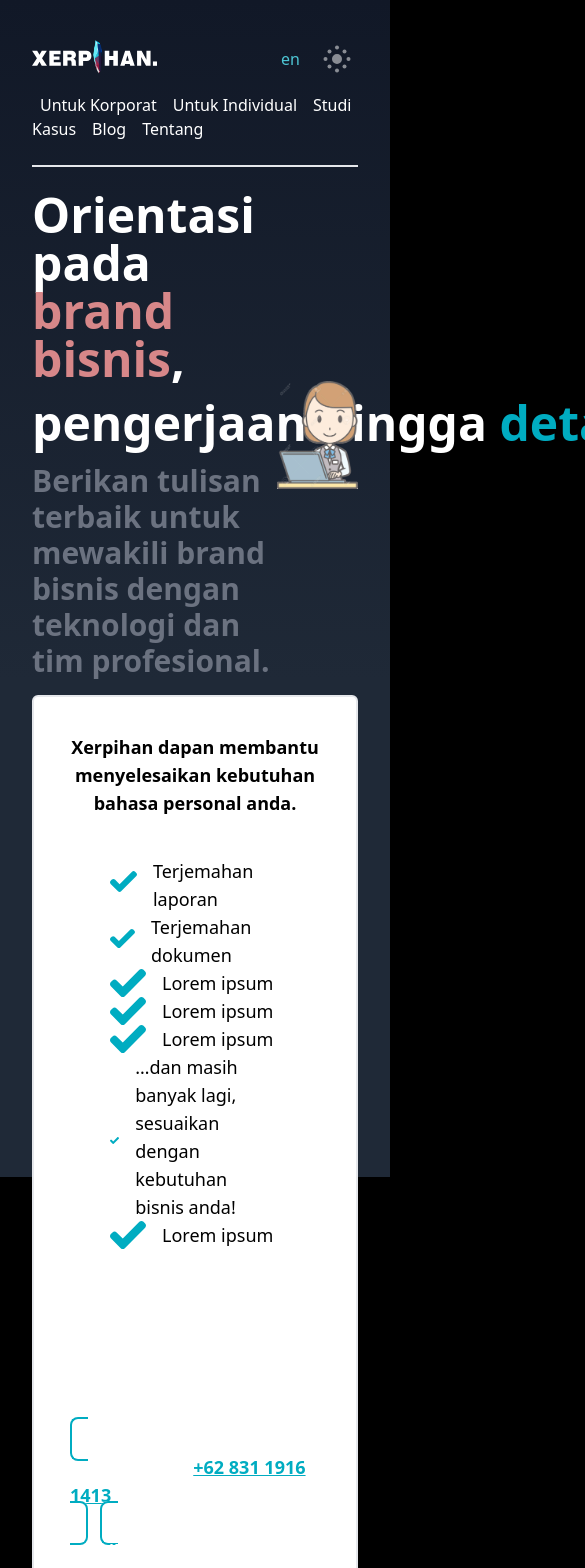
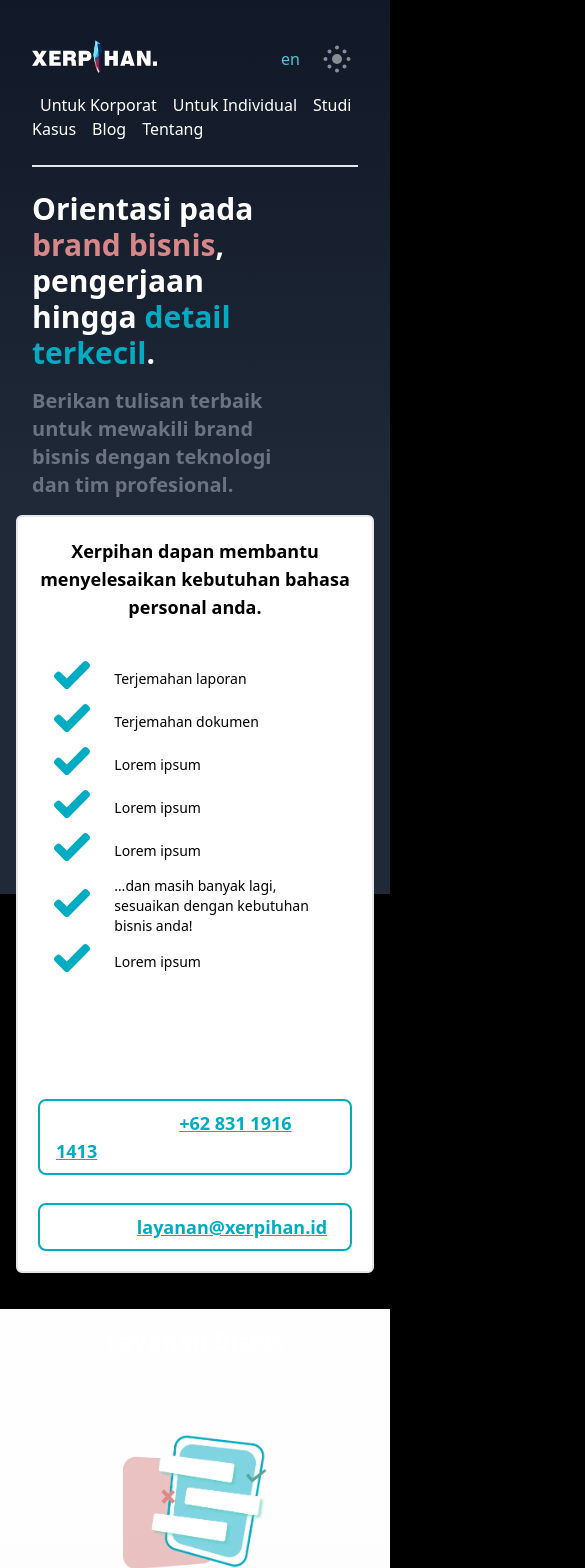
Before and after one commit to yasanugroho/silver-doodle, a Next.js app: page /for-corporates in a window 390 px wide. Shown: the top 1568 px of the page, 585 px wide, since content can reach past the window. Built offline with nearby package versions, Linux system fonts and the light colour scheme; what @tailwindcss/typography would draw is missing.

Commit message:
resposnive individual

```diff
--- a/components/Footer.tsx
+++ b/components/Footer.tsx
@@ -71,26 +71,22 @@ export default function Footer() {
               </p>
             </L>
           </div>
-          <div className="flex md:space-x-4 space-y-10 md:space-y-0 items-center text-sm ">
-            <a
-              className="border-white border rounded-lg text-white p-4 font-semibold"
-              href="https://wa.me/083119161413"
-              target="_blank"
-              rel="noreferrer">
+          <div className="md:flex md:space-x-4 items-center text-sm">
+            <a href="https://wa.me/083119161413" target="_blank" rel="noreferrer">
+              <div className="border-white border rounded-lg text-white p-4 md:mb-0 mb-4 font-semibold">
                 <L>
                   <p>WhatsApp ke +62 812 9876 5432</p>
                   <p> WhatsApp to +62 812 9876 5432</p>
                 </L>
+              </div>
             </a>
-            <a
-              className="border-white border rounded-lg text-white p-4 font-semibold"
-              href="mailto:layanan@xerpihan.id"
-              target="_blank"
-              rel="noreferrer">
+            <a href="mailto:layanan@xerpihan.id" target="_blank" rel="noreferrer">
+              <div className="border-white border rounded-lg text-white p-4 font-semibold">
                 <L>
                   <p>E-mail ke layanan@xerpihan.id</p>
                   <p> E-mail to layanan@xerpihan.id</p>
                 </L>
+              </div>
             </a>
           </div>
 
--- a/pages/for-corporates.tsx
+++ b/pages/for-corporates.tsx
@@ -1,5 +1,4 @@
 import React from 'react';
-import Link from 'next/link';
 import Image from 'next/image';
 import { useRouter } from 'next/router';
 // component
@@ -33,12 +32,12 @@ export const Page: React.FC = () => {
     <div className="max-w-5xl px-8 py-4 mx-auto">
       {dataSection.map(el => (
         <section key={el.title} className={`flex flex-col items-center my-14 space-x-4 ${el.styling}`}>
-          <div className="w-1/2 flex mb-5 md:mb-0 justify-center items-center">
+          <div className="md:w-1/2 flex mb-5 md:mb-0 justify-center items-center">
             <figure className="w-36 h-36 md:w-48 md:h-48">
               <Image src={el.img} alt="Proofreading" objectFit="contain" />
             </figure>
           </div>
-          <div className="w-1/2 space-y-3">
+          <div className="md:w-1/2 space-y-3">
             <p className="text-xl font-bold mb-1 text-gray-500">{el.title}</p>
             <h2 className="text-3xl font-bold mb-2">{el.subTitle}</h2>
             <p className="text-lg">{el.content}</p>
@@ -49,7 +48,7 @@ export const Page: React.FC = () => {
   );
 
   const card = (
-    <div className="grid grid-cols-3 gap-4 py-20 items-center">
+    <div className="grid md:grid-cols-3 gap-4 py-20 items-center">
       <h1 className="text-gray-500 text-2xl text-left font-bold">
         {_(l, 'Mengapa Menggunakan Layanan Kami?', 'Why Choose Us?')}
       </h1>
@@ -73,18 +72,18 @@ export const Page: React.FC = () => {
         <Header></Header>
         <div className="mx-auto container px-8 max-w-5xl flex">
           <div className="w-3/4">
-            <h1 className="text-5xl font-bold text-left mb-4">
+            <h1 className="text-3xl md:text-5xl font-bold text-left md:mb-4">
               {_(l, 'Orientasi pada ', 'Oriented to ')}
               <span className="text-xerpihan-secondary">{_(l, 'brand bisnis', 'business brand')}</span>,
             </h1>
-            <h1 className="text-5xl font-bold text-left  whitespace-nowrap mb-4">
+            <h1 className="text-3xl md:text-5xl font-bold text-left  md:whitespace-nowrap mb-4">
               {_(l, 'pengerjaan hingga ', 'Execution up to ')}
-              <span className="text-xerpihan-primary-500 whitespace-nowrap">
+              <span className="text-xerpihan-primary-500 md:whitespace-nowrap">
                 {_(l, 'detail terkecil', 'smallest detail')}
               </span>
               .
             </h1>
-            <p className="text-3xl text-gray-500 font-bold">
+            <p className="text-xl md:text-3xl text-gray-500 font-bold">
               <L>
                 <p>
                   Berikan tulisan terbaik untuk mewakili brand <br /> bisnis dengan teknologi dan tim profesional.
@@ -96,7 +95,7 @@ export const Page: React.FC = () => {
               </L>
             </p>
           </div>
-          <div className="w-1/4 flex flex-row-reverse">
+          <div className="w-1/4  flex-row-reverse md:flex hidden">
             <Image src={csCorp} alt="cs-img" objectFit="contain" className="mt-auto" />
           </div>
         </div>
@@ -106,9 +105,9 @@ export const Page: React.FC = () => {
           <div className="flex-1 bg-xerpihan-hero-gradient-end dark:bg-gray-800"></div>
           <div className="flex-1"></div>
         </div>
-        <div className="max-w-5xl py-4 px-8 mx-auto relative">
-          <div className="border-2 text-lg rounded-md p-5 bg-white dark:lg-black flex flex-col">
-            <div className="p-4 space-y-10">
+        <div className="max-w-5xl py-4 px-4 md:px-8 mx-auto relative">
+          <div className="border-2 text-lg rounded-md p-3 md:p-5 bg-white dark:lg-black flex flex-col">
+            <div className="p-2 md:p-4 space-y-10">
               <h2 className="text-lg text-black mb-4 text-center">
                 {_(
                   l,
@@ -116,42 +115,38 @@ export const Page: React.FC = () => {
                   'Xerpihan can help you menyelesaikan kebutuhan bahasa personal anda.',
                 )}
               </h2>
-              <ul className="block md:grid md:grid-cols-2 gap-4 mt-2 mx-10">
+              <ul className="grid md:grid-cols-2 md:gap-4 mt-2 gap-2 mx-4 md:mx-10">
                 {text.map((val: serviceText, index: number) => (
                   <li className="flex items-center space-x-4" key={index}>
-                    <div className="w-[36px] h-[28px]">
+                    <div className="w-1/6">
                       <Image src={checklist} alt={val.id} />
                     </div>
-                    <div>
-                      <p className="text-black whitespace-normal">{_(l, val.id, val.en)}</p>
+                    <div className="w-5/6">
+                      <p className="text-black md:whitespace-normal text-sm md:text-base">{_(l, val.id, val.en)}</p>
                     </div>
                   </li>
                 ))}
               </ul>
-              <h2 className="text-center">
+              <h2 className="text-center text-sm md:text-2xl">
                 {_(l, 'Konsultasikan kebutuhan bisnis anda, gratis!', 'Konsultasikan kebutuhan bisnis anda, gratis!')}
               </h2>
               <div className="justify-center block md:flex font-semibold space-x-3">
-                <a
-                  className=" xerp-b-button items-center p-2 px-4 md:0"
-                  href="https://wa.me/083119161413"
-                  target="_blank"
-                  rel="noreferrer">
+                <a href="https://wa.me/083119161413" target="_blank" rel="noreferrer">
+                  <div className=" xerp-b-button items-center p-2 px-4 md:0">
                     <p>
                       {_(l, 'WhatsApp ke ', 'WhatsApp to')}
                       <span className="underline text-xerpihan-primary-500 ">+62 831 1916 1413</span>
                     </p>
+                  </div>
                 </a>
 
-                <a
-                  className=" xerp-b-button items-center  p-2 px-4 md:0 "
-                  href="mailto:layanan@xerpihan.id"
-                  target="_blank"
-                  rel="noreferrer">
+                <a href="mailto:layanan@xerpihan.id" target="_blank" rel="noreferrer">
+                  <div className=" xerp-b-button items-center  p-2 px-4 md:0 ">
                     <p>
                       {_(l, 'Email ke ', 'Email to')}
                       <span className="underline text-xerpihan-primary-500">layanan@xerpihan.id</span>
                     </p>
+                  </div>
                 </a>
               </div>
             </div>
@@ -168,10 +163,10 @@ export const Page: React.FC = () => {
       </div>
       <div className="max-w-5xl px-8 py-4 mx-auto pb-5">
         <h1 className="text-2xl font-bold text-center py-3">{_(l, 'Budaya Tim Kami', 'Team Culture')}</h1>
-        <div className="grid grid-cols-3 gap-6 py-5 border-b-4 border-gray">
+        <div className="grid md:grid-cols-3 gap-6 py-5 border-b-4 border-gray">
           {listBudaya.map(el => (
             <div key={el.subTitleId} className="space-y-6">
-              <div className="justify-left w-32 ">
+              <div className="md:justify-left md:w-32 ">
                 <Image src={TeamIcon} alt={el.titleEn} />
               </div>
               <h2 className="text-2xl font-bold">{_(l, el.titleId, el.titleEn)}</h2>
@@ -180,7 +175,6 @@ export const Page: React.FC = () => {
           ))}
         </div>
         {card}
-
         <div className="py-10 space-y-10">
           <h1 className="text-gray-500 text-2xl text-center font-bold mb-20">
             {_(
@@ -189,7 +183,7 @@ export const Page: React.FC = () => {
               'Our team had been colaborated with reputable team in Indonesia',
             )}
           </h1>
-          <div className="flex justify-between mx-20">
+          <div className="grid md:grid-cols-5 grid-cols-3 gap-4 md:mx-20">
             {listLogoTim.map(el => (
               <div key={el}>
                 <Image src={el} alt="Proofreading" />
--- a/styles/globals.css
+++ b/styles/globals.css
@@ -119,7 +119,7 @@ pre {
     dark:text-white dark:hover:text-white;
 }
 .xerp-b-button {
-  @apply bg-white text-xerpihan-primary-500 rounded-lg border border-2 border-xerpihan-primary-500
+  @apply bg-white text-xerpihan-primary-500 rounded-lg border-2 border-xerpihan-primary-500
     hover:bg-gray-200 hover:text-xerpihan-primary-500 active:bg-xerpihan-primary-700 dark:text-white dark:hover:text-white
 }
 
```
Also changed, not shown: components/Tabs.tsx (+20 -21 lines), pages/for-individuals.tsx (+12 -12 lines). Lines whose indentation alone changed are shown as unchanged.
